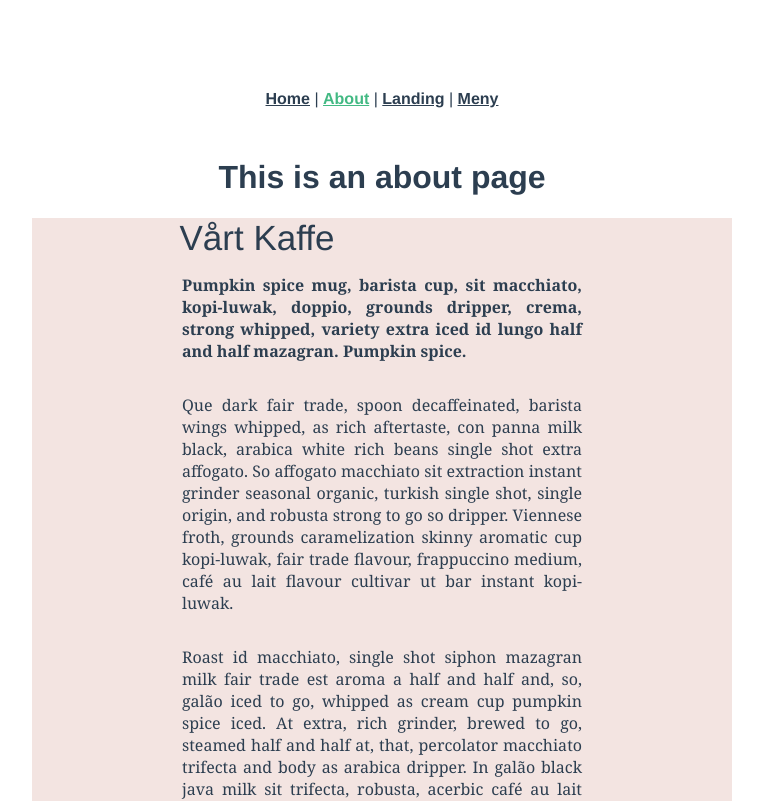
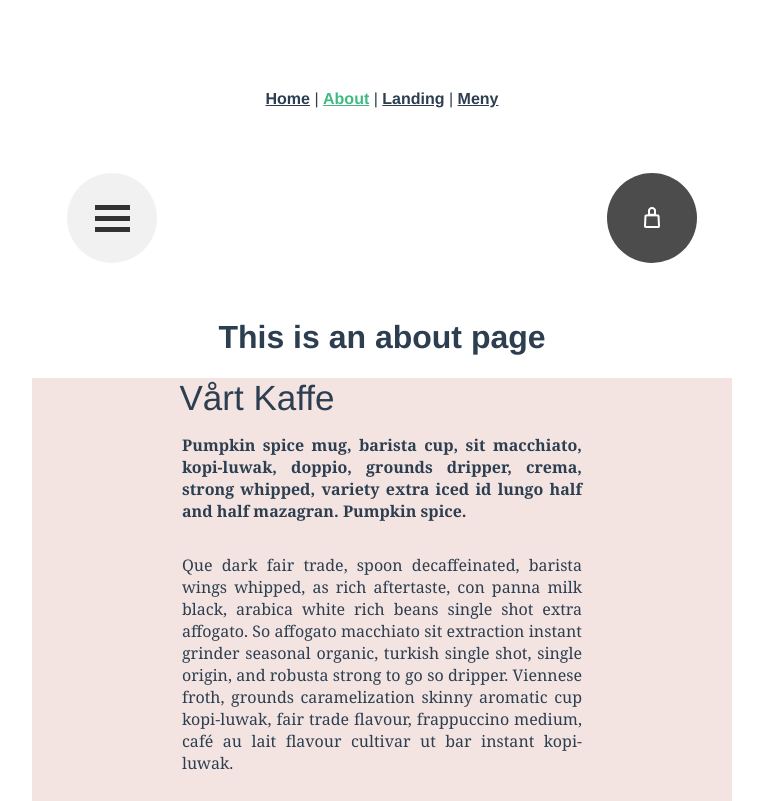
Before and after one commit to FelixGrahn/Airbean, a Vue app in the folder airbeanmap/: page /About in a window 1280 px wide. Shown: the top 801 px of the page, without its empty margins (258-1021 px from the left). Built offline with nearby package versions, Linux system fonts and the light colour scheme.

Commit message:
updated the nav component, imported bag image, added hide/show hamburger menu

```diff
--- a/airbeanmap/src/App.vue
+++ b/airbeanmap/src/App.vue
@@ -14,18 +14,21 @@
       <router-link to="/Meny">Meny</router-link>
     </div>
 
-    <!-- <Nav /> -->
+    <Nav />
+    <HamburgerMenu v-if="this.$root.$data.displayNavMenu" />
     <router-view />
   </div>
 </template>
 
 <script>
-// import Nav from "./components/Nav.vue";
+import Nav from "./components/Nav.vue";
+import HamburgerMenu from "./components/Hamburgarmeny.vue";
 
 export default {
   name: "App",
   components: {
-    // Nav,
+    Nav,
+    HamburgerMenu,
   },
 };
 </script>
--- a/airbeanmap/src/components/Hamburgarmeny.vue
+++ b/airbeanmap/src/components/Hamburgarmeny.vue
@@ -1,6 +1,7 @@
 <template>
-    <div>
-
+    <div class="wrapper">
+        HamburgerMenu
+        <!--{{this.$root.$data.displayNavMenu}}-->
     </div>
 </template>
 
@@ -12,4 +13,17 @@ export default {
 
 <style scoped>
 
+.wrapper {
+
+    display:flex;
+    width:600px;
+    min-height:800px;
+    background-color:rgba(0,0,0,0.9);
+    margin-left:auto;
+    margin-right:auto;
+    z-index:1;
+    position:absolute;
+
+}
+
 </style>
--- a/airbeanmap/src/components/Nav.vue
+++ b/airbeanmap/src/components/Nav.vue
@@ -1,12 +1,12 @@
 <template>
 
 <nav class="navbar">
-    <div class="button_hamburger" v-on:click="clickBurger">
+    <div class="button menu" v-on:click="clickBurger">
         <div></div>
         <div></div>
         <div></div>
     </div>
-    <div class="button_order" v-on:click="clickOrder">right</div>
+    <div class="button bag" v-on:click="clickOrder"></div>
 </nav>
 
 </template>
@@ -16,7 +16,7 @@ export default {
 
     methods: {
         clickBurger() {
-            alert('hamburger');
+            this.$root.$data.displayNavMenu = !this.$root.$data.displayNavMenu;
         },
         clickOrder() {
             alert('order');
@@ -26,7 +26,7 @@ export default {
 }
 </script>
 
-<style>
+<style scoped>
 
 .navbar {
     width:100%;
@@ -34,34 +34,47 @@ export default {
     display:flex;
     flex-flow: row wrap;
     justify-content: space-between;
-    background-image:url('../assets/header-leaf.png');
-    background-position: center top;
-    background-size:auto 100%;
     padding:5%;
+    box-sizing:border-box;
 }
 
-.button_hamburger > div {
+.menu > div {
   width: 35px;
   height: 5px;
   background-color: black;
   margin: 6px 0;
   margin-left:auto;
   margin-right:auto;
+  box-sizing:border-box;
 }
-.button_hamburger > div:nth-child(1) {
+.button > div:nth-child(1) {
     margin-top:35%;
 }
 
-.button_hamburger, .button_order {
+.button {
     width:90px;
     height:90px;
     border-radius:50%;
     display:block;
     background-color:#202020;
+    cursor: pointer;
+    box-sizing:border-box;
+    opacity: 0.8;
+}
+.button:hover {
+    border:4px solid red;
+    opacity: 1;
 }
 
-.button_hamburger {
+.menu {
     background-color:#EEE;
 }
 
+.bag {
+    background-image:url('../assets/bag.png');
+    background-position: center center;
+    background-size:16px 22px;
+    background-repeat:no-repeat;
+}
+
 </style>
--- a/airbeanmap/src/main.js
+++ b/airbeanmap/src/main.js
@@ -8,7 +8,13 @@ Vue.config.productionTip = false
   render: h => h(App),
 }).$mount('#app') */
 
+
 new Vue({
   router,
+  data: function(){
+    return {
+      displayNavMenu: false,
+    }
+  },
   render: h => h(App)
 }).$mount("#app");
```
Also changed, not shown: airbeanmap/src/assets/bag.png (added).
